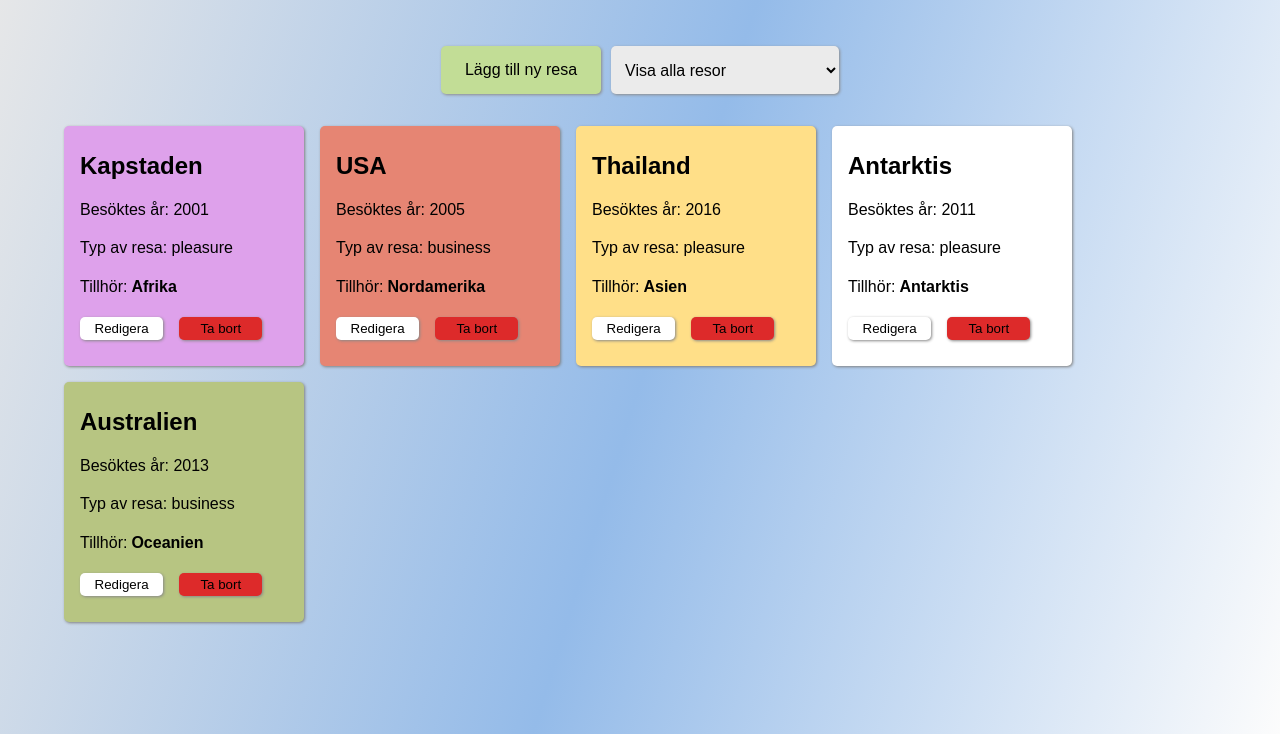
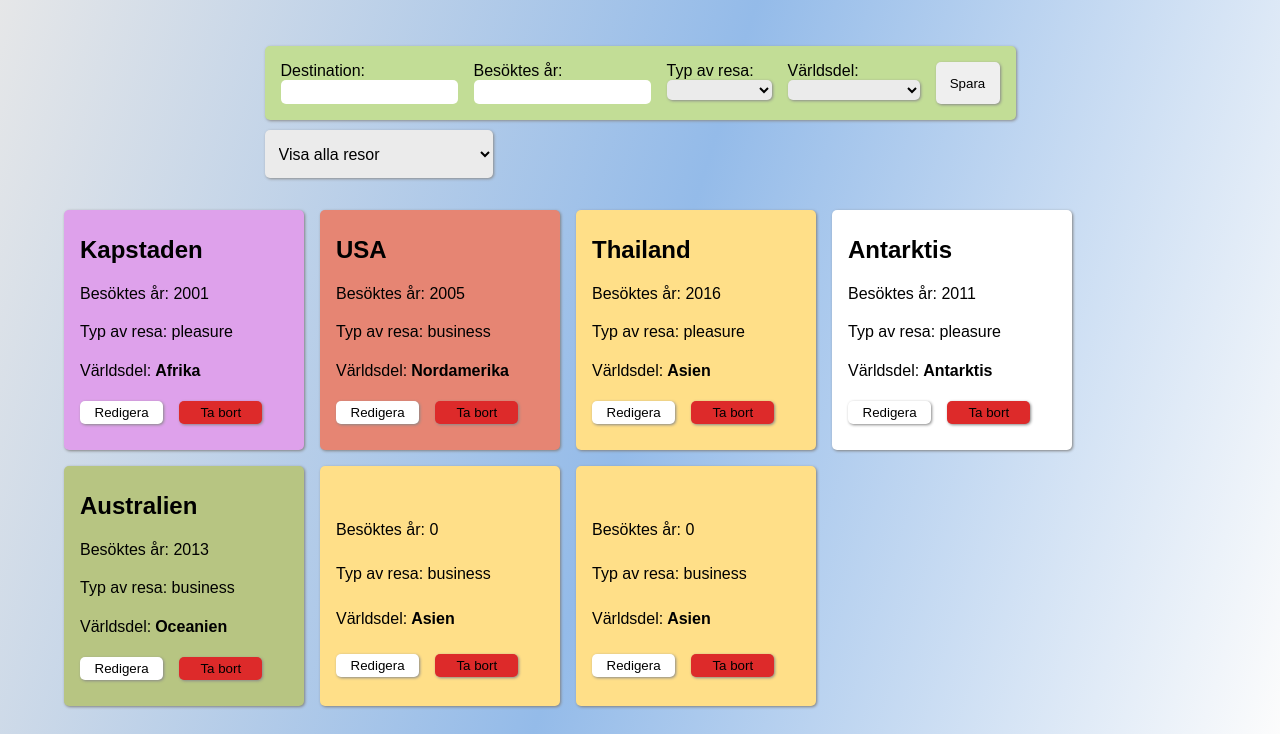
Before and after one commit to hannakinnander/CRUD_application, a website with bundled scripts: page index.html in a window 1280 px wide. Shown: the part 66-800 px from the top of the page. Built offline with nearby package versions, Linux system fonts and the light colour scheme; data requests are answered from the project's data file.

Commit message:
changed layout for adding-field, fixed editingmode so that you can't press anything else

```diff
--- a/db.json
+++ b/db.json
@@ -78,6 +78,20 @@
       "yearVisited": 2013,
       "businessOrPleasure": "business",
       "continentId": 6
+    },
+    {
+      "id": "54e3",
+      "countryName": "",
+      "yearVisited": 0,
+      "businessOrPleasure": "business",
+      "continentId": 1
+    },
+    {
+      "id": "af4f",
+      "countryName": "",
+      "yearVisited": 0,
+      "businessOrPleasure": "business",
+      "continentId": 1
     }
   ],
   "$schema": "./node_modules/json-server/schema.json"
--- a/index.html
+++ b/index.html
@@ -15,37 +15,24 @@
     <main>
         <div class="overlay hidden"></div>
             <div class="menu">
-                <button class="addDestinationButton">Lägg till ny resa</button>
-                <select id="continentSelector">
-                    <option value="">Visa alla resor</option>
-                    <option value="1">Visa resor till Asien</option>
-                    <option value="2">Visa resor till Afrika</option>
-                    <option value="3">Visa resor till Nordamerika</option>
-                    <option value="4">Visa resor till Sydamerika</option>
-                    <option value="5">Visa resor till Europa</option>
-                    <option value="6">Visa resor till Oceanien</option>
-                    <option value="7">Visa resor till Antarktis</option>
-                </select>
-            </div>
-            <div class="addDestinationField hidden">
-                <button class="closeAddingField closeButton">✕</button>
-                <div>
+                <div class="addDestinationField">
+                <div class="makeFlexColumn">
                     <label for="countryInput">Destination: </label>
                     <input id="countryInput">
                 </div>
-                <div>
+                <div class="makeFlexColumn">
                     <label for="yearInput">Besöktes år: </label>
                     <input id="yearInput">
                 </div>
-                <div>
+                <div class="makeFlexColumn">
                     <label for="businessOrPleasureSelector">Typ av resa: </label>
                     <select id="businessOrPleasureSelector">
                     <option value="business">Business</option>
                     <option value="pleasure">Pleasure</option>
                 </select>
                 </div>
-                <div>
-                    <label for="addContinentSelector">Tillhör: </label>
+                <div class="makeFlexColumn">
+                    <label for="addContinentSelector">Världsdel: </label>
                     <select id="addContinentSelector">
                     <option value="1">Asien</option>
                     <option value="2">Afrika</option>
@@ -59,6 +46,18 @@
 
                 <button class="saveDestinationButton">Spara</button>
             </div>
+                <select id="continentSelector">
+                    <option value="">Visa alla resor</option>
+                    <option value="1">Visa resor till Asien</option>
+                    <option value="2">Visa resor till Afrika</option>
+                    <option value="3">Visa resor till Nordamerika</option>
+                    <option value="4">Visa resor till Sydamerika</option>
+                    <option value="5">Visa resor till Europa</option>
+                    <option value="6">Visa resor till Oceanien</option>
+                    <option value="7">Visa resor till Antarktis</option>
+                </select>
+            </div>
+
             <div class="showCountriesDiv"></div>
         </div>
     </main>
--- a/js-modules/handleCards.js
+++ b/js-modules/handleCards.js
@@ -9,6 +9,7 @@ export function deleteCard (id){
 export function editCard (countryCard, country){
     countryCard.innerHTML = "";
     countryCard.classList.add("editMode");
+    document.querySelector(".overlay").classList.remove("hidden");
 
     //Ändra landet
     const countryInput = document.createElement("input");
@@ -78,7 +79,7 @@ export function editCard (countryCard, country){
 
     const closeButton = document.createElement("button");
     closeButton.classList.add("closeEdit", "closeButton");
-    closeButton.textContent = "✕"
+    closeButton.textContent = "↩";
     closeButton.addEventListener("click", ()=>{
         const updatedCard = {
             id: country.id,
--- a/js-modules/renderCountry.js
+++ b/js-modules/renderCountry.js
@@ -22,7 +22,7 @@ export function renderCountry (country){
         const continentPresentation = document.createElement("p");
         //Delar upp "Tillhör: " och namnet på världsdelen för att göra endast världsdelen klickbar
         //för att komma till information om världsdelen
-        continentPresentation.textContent ="Tillhör: ";
+        continentPresentation.textContent ="Världsdel: ";
         const continentName = document.createElement("p");
         continentName.classList.add("continentInformationButton");
 
--- a/js-modules/script.js
+++ b/js-modules/script.js
@@ -9,23 +9,10 @@ const saveDestinationButton = document.querySelector(".saveDestinationButton");
 const closeAddingField = document.querySelector(".closeAddingField");
 
 
-addDestinationButton.addEventListener("click", () =>{
-    addDestinationField.classList.remove("hidden");
-    // document.querySelectorAll(".countryCard").forEach(card =>{
-    //     card.classList.add("hidden");
-    // })
-}) ;
-
 saveDestinationButton.addEventListener("click", ()=> {
     saveNewCountry();
 })
 
-closeAddingField.addEventListener("click", ()=>{
-    addDestinationField.classList.add("hidden");
-    document.querySelectorAll(".countryCard").forEach(card =>{
-        card.classList.remove("hidden");
-    })
-})
 
 import { renderCountry } from "./renderCountry.js";
 
--- a/style.css
+++ b/style.css
@@ -29,16 +29,17 @@ main {
     gap: 2rem;
     padding: 1rem;
     align-items: center;
-    justify-content: center;
 }
 
 /*STYLING FÖR MENYN*/
 .menu {
     display: flex;
+    flex-direction: column;
     gap: 10px;
-
+    align-items: flex-start;
+    justify-content: center;
 }
-.menu button {
+/* .menu button {
     width: 10rem;
     height: 3rem;
     font-size: 1rem;
@@ -47,18 +48,17 @@ main {
     border-radius: 5px;
     box-shadow: 1px 1px 3px rgb(139, 139, 139);
     background-color: rgb(194, 221, 150);
-    align-self: center;
-}
+    align-self: center; */
+/* }
 .menu button:hover {
     cursor: pointer;
     transform: translateY(-2px);
     background-color: rgb(208, 236, 161);
-}
+} */
 
 .menu select {
     width: fit-content;
     height: 3rem;
-    align-self: center;
     box-shadow: 1px 1px 3px rgb(139, 139, 139);
     font-size: 1rem;
     padding: 10px;
@@ -131,8 +131,6 @@ background-color: rgb(255, 223, 136);
     background-color: rgb(255, 255, 255);
 }
 
-
-
 /*ÖVRIG STYLING PÅ KORT*/
 .countryCard p {
     font-size: 1rem;
@@ -176,6 +174,8 @@ background-color: rgb(255, 223, 136);
     padding-right: 3rem;
     border: 1px solid rgb(0, 0, 0);
     box-shadow: 2px 2px 5px black;
+    position: relative;
+    z-index: 30;
 }
 
 .editCountry {
@@ -210,13 +210,12 @@ background-color: rgb(255, 223, 136);
 /*LÄGGA TILL NYTT KORT*/
 .addDestinationField {
     background-color: rgb(194, 221, 150);
-    padding: 2rem 3rem 1rem 1rem;
+    width: fit-content;
+    padding: 1rem;
     border-radius: 5px;
     display: flex;
-    flex-direction: column;
     gap: 1rem;
     box-shadow: 1px 1px 3px rgb(139, 139, 139);
-    width: fit-content;
     font-family: Arial, Helvetica, sans-serif;
     position: relative;
 }
@@ -229,14 +228,18 @@ background-color: rgb(255, 223, 136);
 .addDestinationField select {
     border: none;
     border-radius: 5px;
-    height: 1.5rem;
+    height: 1rem;
 }
 .saveDestinationButton {
-    width: 40%;
+    width: 4rem;
     padding: 4px;
     border: none;
     border-radius: 5px;
     box-shadow: 1px 1px 3px rgb(136, 136, 136);
+}
+.makeFlexColumn {
+    display: flex;
+    flex-direction: column;
 }
 .hidden {
     display: none;
```
